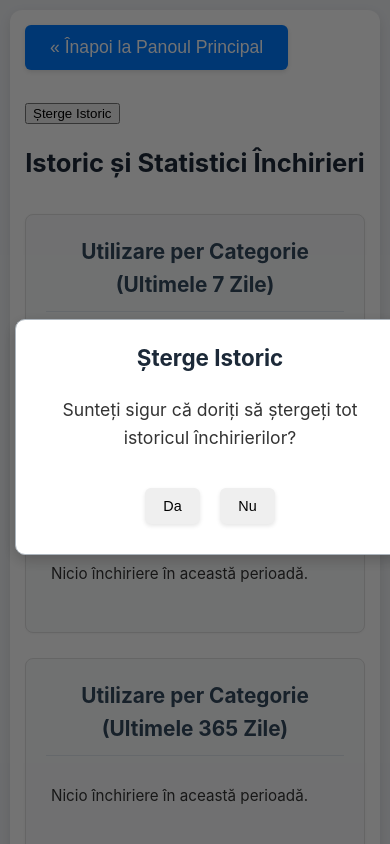
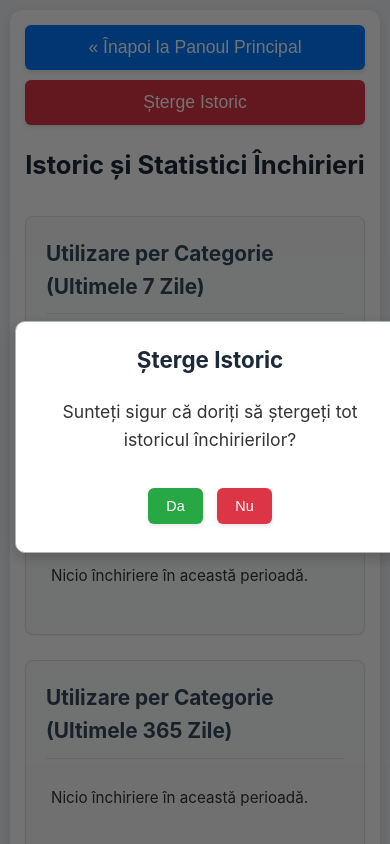
Before and after one commit to tudord02/karturi_victor, a plain HTML site: page history.html in a window 390 px wide. Both pictures are taken after a click on the button "Șterge Istoric". Shown: the top 844 px of the page. Drawn offline with Linux system fonts and the light colour scheme.

Commit message:
Update style.css

```diff
--- a/style.css
+++ b/style.css
@@ -141,6 +141,7 @@ h1 {
 }
 
 .kart-button.rented {
+    /* Also used for pending_return visually */
     background-color: #fee2e2;
     /* Light red */
     color: #991b1b;
@@ -179,6 +180,21 @@ h1 {
     }
 }
 
+
+/* Optional: Pulse animation for pending_return if desired
+@keyframes pulse {
+    0% { transform: scale(1); box-shadow: 0 0 0 0 rgba(255, 193, 7, 0.7); }
+    70% { transform: scale(1.02); box-shadow: 0 0 5px 10px rgba(255, 193, 7, 0); }
+    100% { transform: scale(1); box-shadow: 0 0 0 0 rgba(255, 193, 7, 0); }
+}
+.kart-button.pending_return {
+    background-color: #ffecb3; // Light yellow
+    color: #795548;
+    border-color: #ffe082;
+    animation: pulse 1.5s infinite ease-in-out;
+}
+*/
+
 .kart-timer {
     font-size: 0.95em;
     font-weight: 700;
@@ -193,17 +209,25 @@ h1 {
 
 .popup {
     display: none;
+    /* Hidden by default */
     position: fixed;
+    /* Stay in place */
     z-index: 1000;
+    /* Sit on top */
     left: 0;
     top: 0;
     width: 100%;
+    /* Full width */
     height: 100%;
+    /* Full height */
     overflow: auto;
+    /* Enable scroll if needed */
     background-color: rgba(0, 0, 0, 0.55);
-    /* Slightly darker overlay */
+    /* Black w/ opacity */
     align-items: center;
+    /* Vertical center */
     justify-content: center;
+    /* Horizontal center */
     padding: 15px;
     /* Padding for smaller screens */
 }
@@ -215,7 +239,9 @@ h1 {
     /* Increased padding */
     border: 1px solid #adb5bd;
     width: 90%;
+    /* Responsive width */
     max-width: 480px;
+    /* Max width for larger screens */
     border-radius: 10px;
     text-align: center;
     box-shadow: 0 5px 15px rgba(0, 0, 0, 0.2);
@@ -250,16 +276,33 @@ h1 {
     box-shadow: 0 3px 6px rgba(0, 0, 0, 0.15);
 }
 
+
+/* Specific popup button styles */
+
 #popup-30min,
-#return-yes {
+#return-yes,
+
+/* From return-popup */
+
+#elapsed-time-ok,
+
+/* From elapsed-time-popup */
+
+#delete-history-page-yes
+/* From history page delete popup */
+
+{
     background-color: #28a745;
-    /* Bootstrap green */
+    /* Bootstrap green for confirm/proceed */
     color: white;
 }
 
 #popup-30min:hover,
-#return-yes:hover {
+#return-yes:hover,
+#elapsed-time-ok:hover,
+#delete-history-page-yes:hover {
     background-color: #218838;
+    /* Darker green */
 }
 
 #popup-1h {
@@ -270,19 +313,30 @@ h1 {
 
 #popup-1h:hover {
     background-color: #0056b3;
+    /* Darker blue */
 }
 
-#return-no {
+#return-no,
+
+/* From return-popup */
+
+#delete-history-page-no
+/* From history page delete popup */
+
+{
     background-color: #dc3545;
-    /* Bootstrap red */
+    /* Bootstrap red for decline/cancel dangerous action */
     color: white;
 }
 
-#return-no:hover {
+#return-no:hover,
+#delete-history-page-no:hover {
     background-color: #c82333;
+    /* Darker red */
 }
 
 .popup-content button.cancel-button {
+    /* For rental-popup cancel */
     background-color: #6c757d;
     /* Bootstrap gray */
     color: white;
@@ -290,12 +344,14 @@ h1 {
 
 .popup-content button.cancel-button:hover {
     background-color: #5a6268;
+    /* Darker gray */
 }
 
 
-/* History Navigation Button on index.html */
+/* History Navigation Button on index.html & Back Button on history.html */
 
 .history-navigation {
+    /* Container for button on index.html */
     text-align: center;
     margin-top: 40px;
     padding-top: 25px;
@@ -304,8 +360,13 @@ h1 {
 }
 
 .history-navigation button,
-.back-button-container button {
-    /* Style for back button on history page */
+
+/* Button on index.html */
+
+.back-button-container button
+/* Button on history.html */
+
+{
     padding: 12px 25px;
     font-size: 1.1em;
     font-weight: 500;
@@ -327,7 +388,40 @@ h1 {
 }
 
 
-/* Styles for history.html */
+/* Delete History Button on history.html - specific styling */
+
+#deleteHistoryButtonPage {
+    padding: 12px 25px;
+    /* Same as .back-button-container button */
+    font-size: 1.1em;
+    /* Same */
+    font-weight: 500;
+    /* Same */
+    cursor: pointer;
+    /* Same */
+    color: white;
+    /* Same */
+    border: none;
+    /* Same */
+    border-radius: 6px;
+    /* Same */
+    transition: background-color 0.2s ease, transform 0.1s ease;
+    /* Same */
+    box-shadow: 0 2px 4px rgba(0, 0, 0, 0.1);
+    /* Same */
+    background-color: #dc3545;
+    /* Specific: Bootstrap danger red */
+}
+
+#deleteHistoryButtonPage:hover {
+    background-color: #c82333;
+    /* Specific: Darker red for hover */
+    transform: translateY(-2px);
+    /* Same lift effect */
+}
+
+
+/* Styles for history.html content */
 
 .history-page-container {
     max-width: 900px;
@@ -337,6 +431,20 @@ h1 {
     border-radius: 12px;
     box-shadow: 0 4px 12px rgba(0, 0, 0, 0.1);
 }
+
+.controls-top-bar {
+    /* Container for back and delete buttons on history.html */
+    display: flex;
+    justify-content: space-between;
+    align-items: center;
+    margin-bottom: 20px;
+}
+
+
+/* .back-button-container is styled above with .history-navigation button */
+
+
+/* .delete-history-container is just a div, button inside is #deleteHistoryButtonPage */
 
 .history-section {
     background-color: #f9fafb;
@@ -353,6 +461,8 @@ h1 {
     margin-top: 0;
     font-size: 1.3em;
     color: #34495e;
+    text-align: left;
+    /* Align section titles to the left */
 }
 
 .history-section ul {
@@ -362,16 +472,11 @@ h1 {
 
 .history-section li {
     padding: 10px 5px;
-    /* Increased padding */
     border-bottom: 1px dashed #e7e9ec;
-    /* Lighter dashed border */
     font-size: 0.95em;
     display: flex;
-    /* For better alignment if needed */
     justify-content: space-between;
-    /* Example for multi-part list items */
     flex-wrap: wrap;
-    /* Allow wrapping */
 }
 
 .history-section li:last-child {
@@ -390,17 +495,17 @@ h1 {
 .history-section li .log-details {
     font-size: 0.9em;
     color: #555;
+    flex-basis: 70%;
+    /* Give more space to details */
 }
 
 .history-section li .log-timestamp {
     font-size: 0.8em;
     color: #777;
     margin-left: 10px;
-}
-
-.back-button-container {
-    margin-bottom: 30px;
-    text-align: left;
+    flex-basis: 25%;
+    /* Space for timestamp */
+    text-align: right;
 }
 
 
@@ -428,6 +533,18 @@ h1 {
     .popup-content button {
         padding: 10px 18px;
         font-size: 0.9em;
+        margin: 8px 5px;
+        /* Adjust margin for smaller screens */
+    }
+    .history-section li .log-details,
+    .history-section li .log-timestamp {
+        flex-basis: 100%;
+        /* Stack details and timestamp on small screens */
+        text-align: left;
+        margin-left: 0;
+    }
+    .history-section li .log-timestamp {
+        margin-top: 5px;
     }
 }
 
@@ -450,4 +567,17 @@ h1 {
     .kart-timer {
         font-size: 0.85em;
     }
+    .controls-top-bar {
+        flex-direction: column;
+        /* Stack buttons on very small screens */
+        gap: 10px;
+    }
+    .controls-top-bar .back-button-container,
+    .controls-top-bar .delete-history-container {
+        width: 100%;
+    }
+    .controls-top-bar button {
+        width: 100%;
+        text-align: center;
+    }
 }
```
